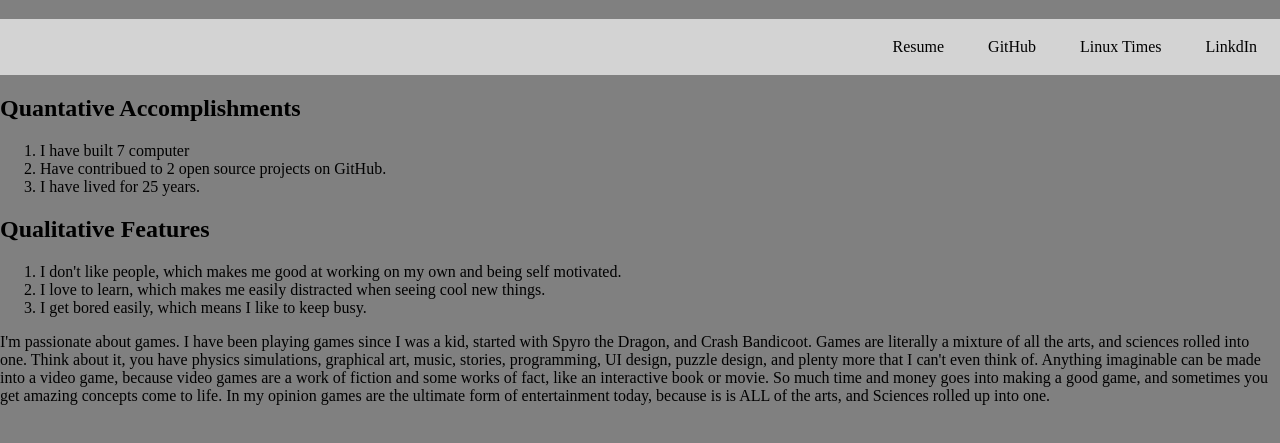
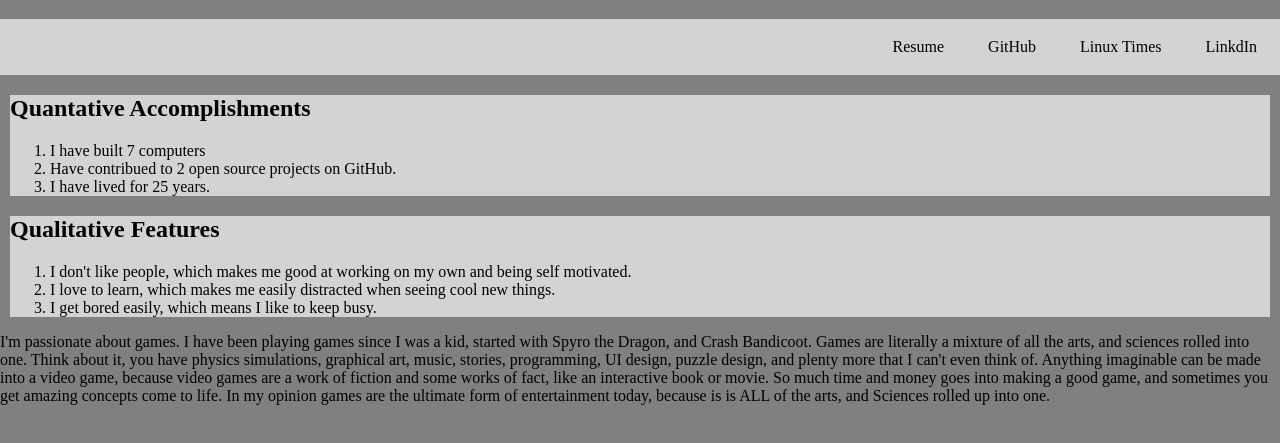
Before and after one commit to CodeCanna/CodeCanna.github.io.old, a plain HTML site: page prodev/index.html in a window 1280 px wide. Shown: the part 61-504 px from the top of the page. Drawn offline with Linux system fonts and the light colour scheme.

Commit message:
Edited CSS

```diff
--- a/prodev/css/index.css
+++ b/prodev/css/index.css
@@ -28,3 +28,8 @@ nav ul a {
     text-decoration: none;
     color: black;
 }
+
+div.list {
+    background-color: lightgray;
+    margin: 10px;
+}
--- a/prodev/index.html
+++ b/prodev/index.html
@@ -22,7 +22,7 @@
     <div class="list">
         <h2>Quantative Accomplishments</h2>
         <ol>
-            <li>I have built 7 computer</li>
+            <li>I have built 7 computers</li>
             <li>Have contribued to 2 open source projects on GitHub.</li>
             <li>I have lived for 25 years.</li>
         </ol>
```
